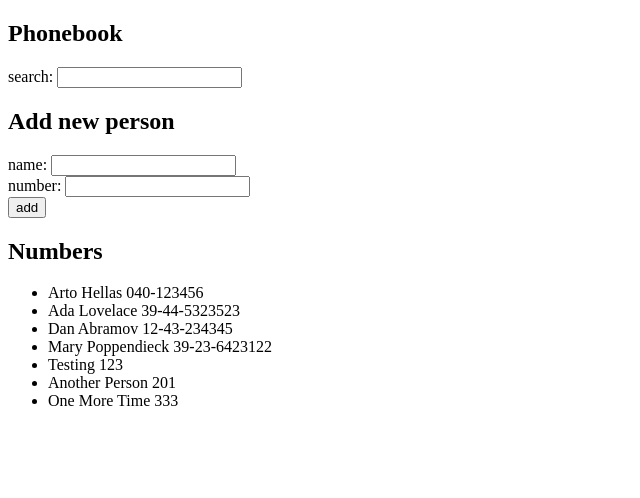
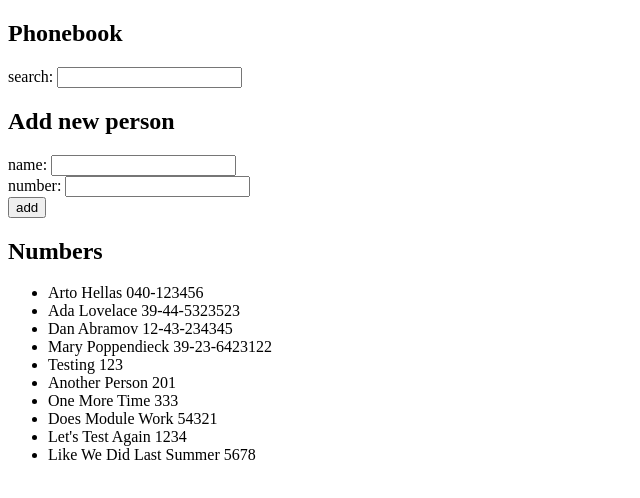
Before and after one commit to codenamecat/fullstackopen-course, a React app in the folder part2-exercises/puhelinluettelo/: page / in a window 1280 px wide. Shown: the top 498 px of the page, without its empty margins (0-640 px from the left). Built offline with nearby package versions, Linux system fonts and the light colour scheme; data requests are answered from the project's data file; the HTML template or start-up script is replaced by a standard one.

Commit message:
2.13 done

```diff
--- a/part2-exercises/puhelinluettelo/db.json
+++ b/part2-exercises/puhelinluettelo/db.json
@@ -34,6 +34,21 @@
       "name": "One More Time",
       "number": "333",
       "id": 7
+    },
+    {
+      "name": "Does Module Work",
+      "number": "54321",
+      "id": 8
+    },
+    {
+      "name": "Let's Test Again",
+      "number": "1234",
+      "id": 9
+    },
+    {
+      "name": "Like We Did Last Summer",
+      "number": "5678",
+      "id": 10
     }
   ]
 }
--- a/part2-exercises/puhelinluettelo/src/App.jsx
+++ b/part2-exercises/puhelinluettelo/src/App.jsx
@@ -1,5 +1,5 @@
 import { useState, useEffect } from 'react'
-import axios from 'axios'
+import peopleService from './services/people'
 
 const App = () => {
   const [persons, setPersons] = useState([])
@@ -8,9 +8,10 @@ const App = () => {
   const [search, setSearch] = useState('')
 
   useEffect(() => {
-    axios.get('http://localhost:3001/persons')
-      .then(res => {
-        setPersons(res.data)
+    peopleService
+      .getPeople()
+      .then(initialPeople => {
+        setPersons(initialPeople)
       })
   }, [])
 
@@ -35,11 +36,10 @@ const App = () => {
     if (existingPerson) {
       alert(`${newName} is already added to the phonebook`)
     } else {
-      // setPersons(persons.concat(newPerson))
-      axios
-        .post('http://localhost:3001/persons', newPerson)
-        .then(res => {
-          setPersons(persons.concat(res.data))
+      peopleService
+        .createNew(newPerson)
+        .then(returnedPerson => {
+          setPersons(persons.concat(returnedPerson))
           setNewName('')
           setNewNumber('')
         })
--- /dev/null
+++ b/part2-exercises/puhelinluettelo/src/services/people.js
@@ -0,0 +1,15 @@
+import axios from 'axios'
+
+const baseUrl = 'http://localhost:3001/persons'
+
+const getPeople = () => {
+    const request = axios.get(baseUrl)
+    return request.then(res => res.data)
+}
+
+const createNew = newPerson => {
+    const request = axios.post(baseUrl, newPerson)
+    return request.then(res => res.data)
+}
+
+export default { getPeople, createNew }
```
